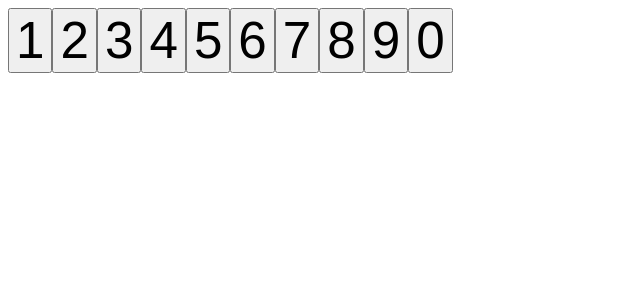
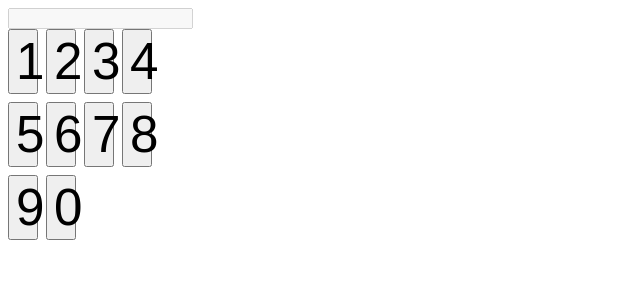
Before and after one commit to CauaRojas/Calculadora-React, a React (Create React App) app: page / in a window 1280 px wide. Shown: the top 300 px of the page, without its empty margins (0-640 px from the left). Built offline with nearby package versions, Linux system fonts and the light colour scheme; the HTML template or start-up script is replaced by a standard one.

Commit message:
Criei o display

```diff
--- a/src/App.tsx
+++ b/src/App.tsx
@@ -1,13 +1,17 @@
 import React from 'react';
 import CalcButton from './CalculatorButton';
+import Display from './Display';
 import './styles/App.css';
+
 
 
 
 function App() {
   return (
     <>
-    <div className="Buttons">
+    <main>
+    <Display/>
+    <div className="buttons">
     <CalcButton value="1"/>
     <CalcButton value="2"/>
     <CalcButton value="3"/>
@@ -19,6 +23,7 @@ function App() {
     <CalcButton value="9"/>
     <CalcButton value="0"/>
     </div>
+    </main>
     </>
   );
 }
--- /dev/null
+++ b/src/Display.tsx
@@ -0,0 +1,9 @@
+import React from "react";
+
+export default function Display(){
+    return(
+        <>
+        <input type="text" className="display" disabled={true} />
+        </>
+    )
+}
--- a/src/styles/App.css
+++ b/src/styles/App.css
@@ -1,3 +1,9 @@
+.buttons {
+    display: grid;
+    grid-template-columns: repeat(4, 30px);
+    column-gap: 0.5rem;
+    row-gap: 0.5rem;
+}
 .calculator-button {
-	font-size: 3.2rem;
+    font-size: 3.2rem;
 }
```
